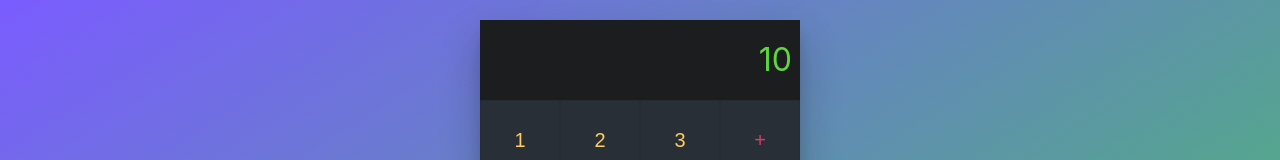
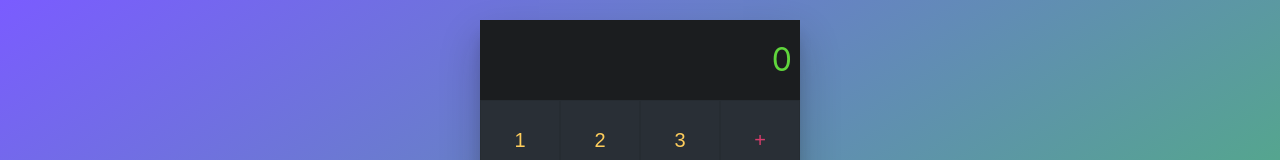
Before and after one commit to kabirivan/React-Course, a React (Create React App) app: page / in a window 1280 px wide. Shown: the top 160 px of the page. Built offline with nearby package versions, Linux system fonts and the light colour scheme.

Commit message:
Add prop-types

```diff
--- a/package.json
+++ b/package.json
@@ -6,6 +6,7 @@
     "@testing-library/jest-dom": "^4.2.4",
     "@testing-library/react": "^9.5.0",
     "@testing-library/user-event": "^7.2.1",
+    "prop-types": "^15.7.2",
     "react": "^16.13.1",
     "react-dom": "^16.13.1",
     "react-scripts": "3.4.3"
--- a/src/App.js
+++ b/src/App.js
@@ -7,7 +7,7 @@ const App = () => {
 
   return (
     <main className="react-calculator">
-      <Result value={"10"} />
+      <Result />
       <div className="numbers">
         <button>1</button>
         <button>2</button>
--- /dev/null
+++ b/src/components/Button.js
@@ -0,0 +1 @@
+import React from 'react';
--- a/src/components/Result.js
+++ b/src/components/Result.js
@@ -1,13 +1,24 @@
 import React from 'react';
+import PropTypes from 'prop-types';
 
 
-const Result = (props) =>{
-    console.log("Render Result", props)
+const Result = ({value}) =>{
+
+    //const {value} = props;
+    console.log("Render Result", value);
     return (
         <div className="result">
-            <span>{props.value}</span>
+            <span>{value}</span>
         </div>
     )
 }
 
+Result.propTypes = {
+    value: PropTypes.string.isRequired
+}
+
+Result.defaultProps = {
+    value: "0"
+}
+
 export default Result
```
Also changed, not shown: 2 other files (tests, documents, lock files or other folders).
